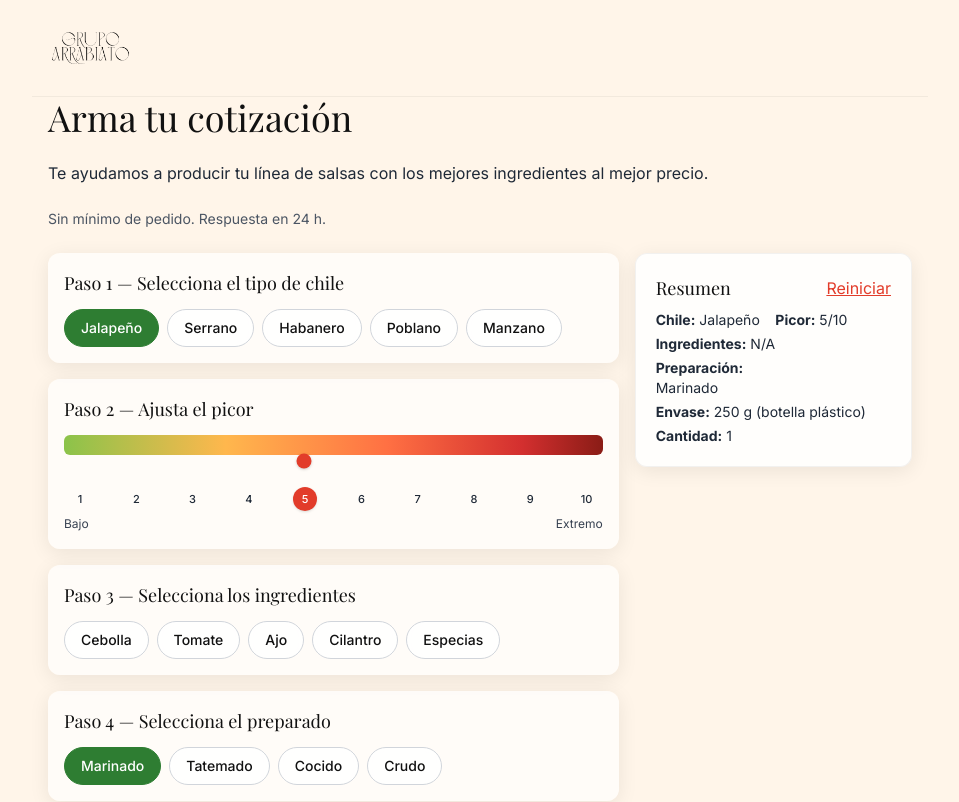
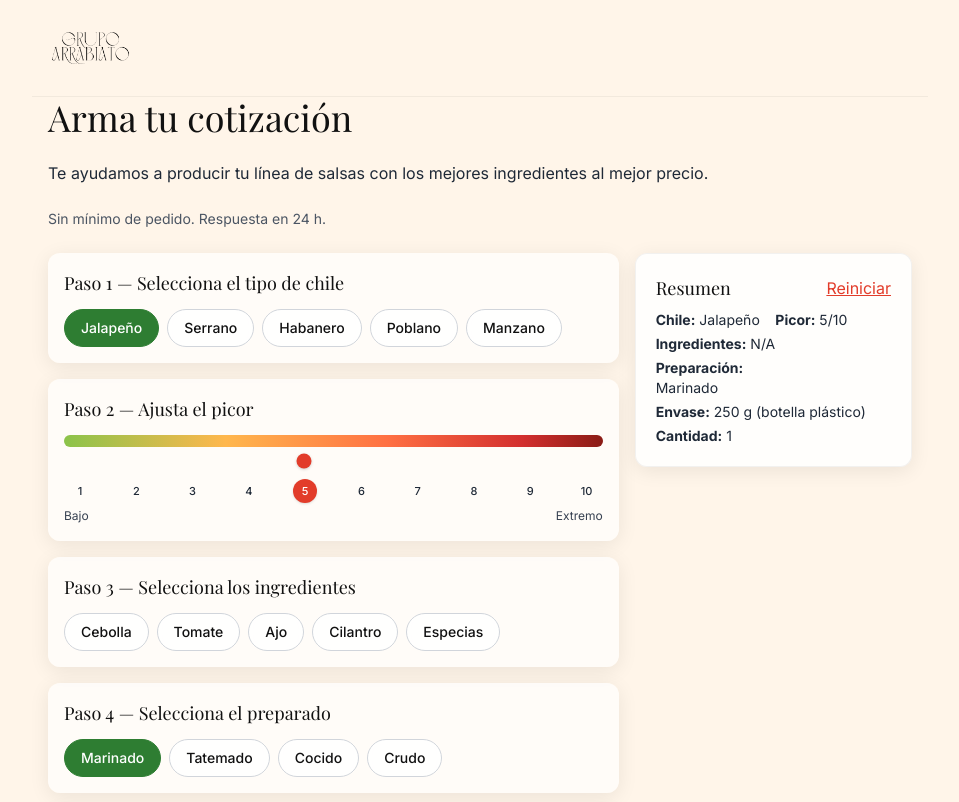
Before and after one commit to jerrojo/SALSAS, a Next.js app: page / in a window 1280 px wide. Shown: the top 802 px of the page, without its empty margins (160-1119 px from the left). Built offline with nearby package versions, Linux system fonts and the light colour scheme; a web font is replaced by a local one.

Commit message:
style(ui): thinner heat bar so thumb overlaps slightly

```diff
--- a/components/Slider.tsx
+++ b/components/Slider.tsx
@@ -22,7 +22,7 @@ export default function Slider({
   return (
     <div className="w-full">
       <div
-        className="h-5 w-full rounded-md"
+        className="h-3 w-full rounded-md"
         style={{
           background:
             "linear-gradient(90deg, #8bc34a 0%, #ffb74d 30%, #ff7043 60%, #d32f2f 85%, #8A1C16 100%)"
@@ -36,7 +36,7 @@ export default function Slider({
         value={value}
         aria-label={ariaLabel}
         onChange={(e) => onChange(Number(e.target.value))}
-        className="-mt-5 w-full appearance-none bg-transparent accent-red [&::-webkit-slider-runnable-track]:h-5 [&::-webkit-slider-thumb]:h-6 [&::-webkit-slider-thumb]:w-6 [&::-webkit-slider-thumb]:rounded-full [&::-webkit-slider-thumb]:bg-white [&::-webkit-slider-thumb]:shadow [&::-webkit-slider-thumb]:border [&::-webkit-slider-thumb]:border-red"
+        className="-mt-6 w-full appearance-none bg-transparent accent-red [&::-webkit-slider-runnable-track]:h-3 [&::-webkit-slider-thumb]:h-6 [&::-webkit-slider-thumb]:w-6 [&::-webkit-slider-thumb]:rounded-full [&::-webkit-slider-thumb]:bg-white [&::-webkit-slider-thumb]:shadow [&::-webkit-slider-thumb]:border [&::-webkit-slider-thumb]:border-red"
       />
       <div className="mt-2 select-none">
         <div className="flex justify-between text-[11px] font-medium text-gray-700 px-1">
```
